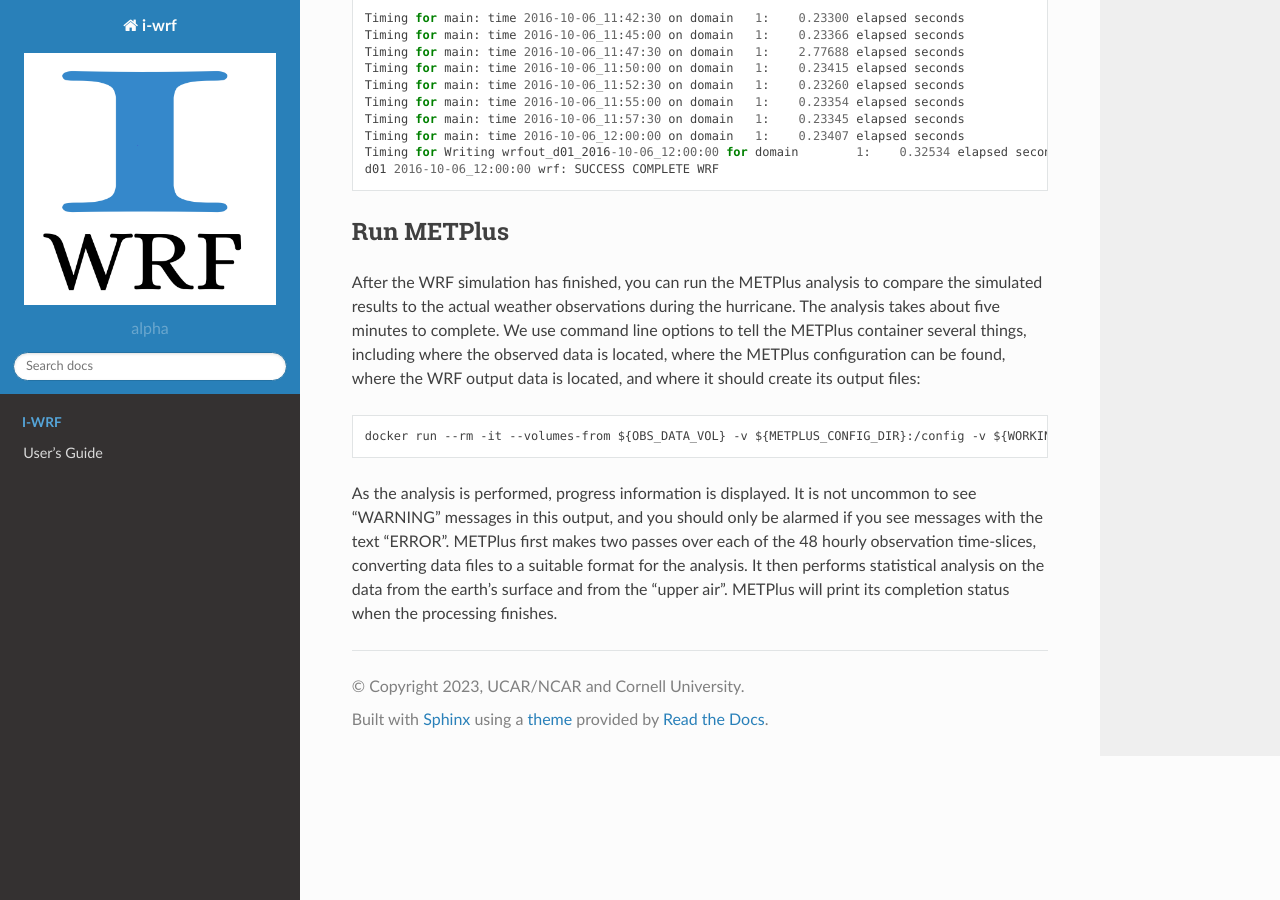
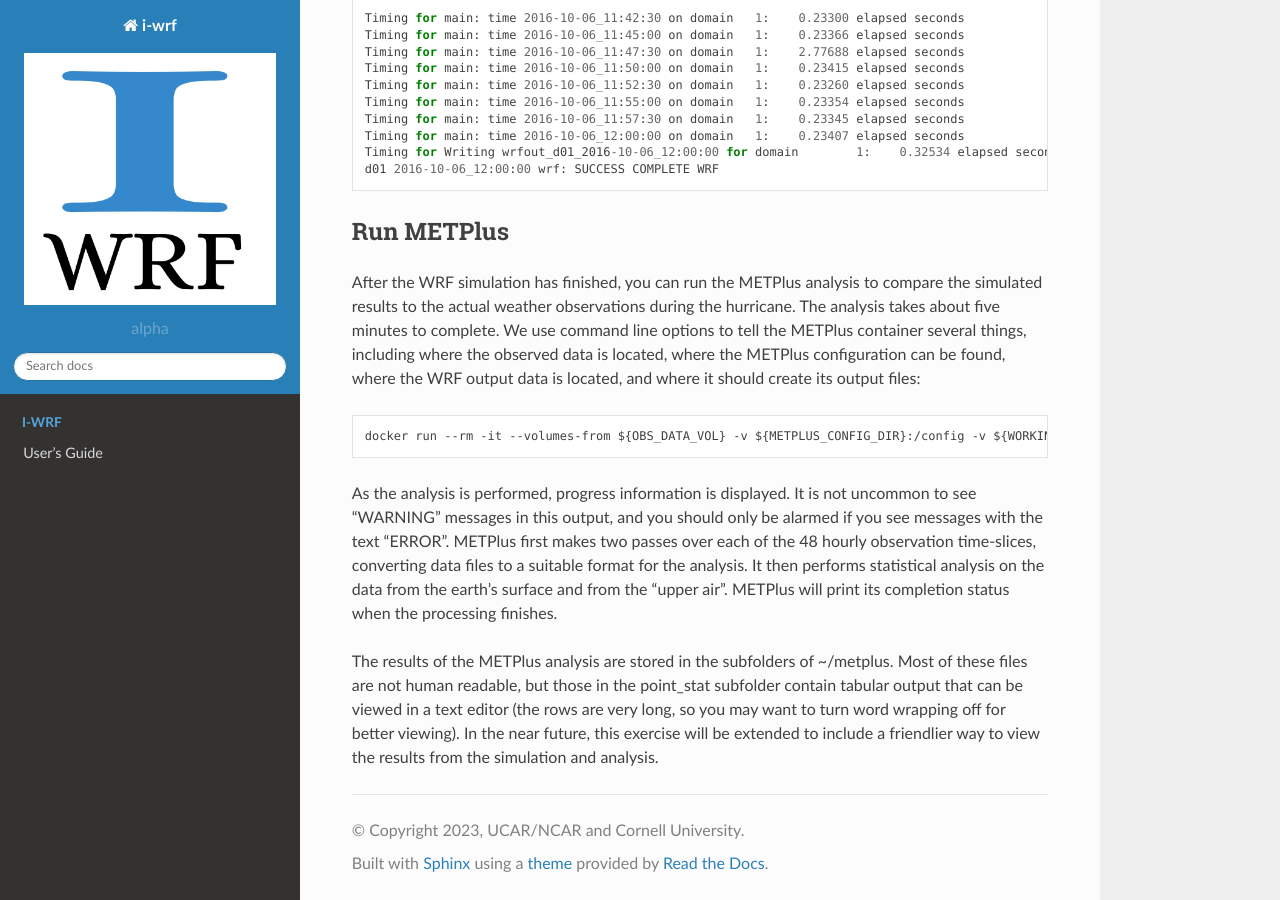
Before and after one commit to NCAR/i-wrf, a Sphinx documentation site: the page built from docs/Users_Guide/matthewjetstream.rst, in a window 1280 px wide and 900 px high, scrolled down 6928 px. Built offline with Sphinx 7.4.7 and the Read the Docs theme 2.0.0, drawn with Linux system fonts in a browser that asks for light colours; comment, search, counter and statistics services are not loaded.

Commit message:
Add text about viewing the output of METPlus

```diff
--- a/docs/Users_Guide/matthewjetstream.rst
+++ b/docs/Users_Guide/matthewjetstream.rst
@@ -338,3 +338,10 @@ METPlus first makes two passes over each of the 48 hourly observation time-slice
 converting data files to a suitable format for the analysis.
 It then performs statistical analysis on the data from the earth's surface and from the "upper air".
 METPlus will print its completion status when the processing finishes.
+
+The results of the METPlus analysis are stored in the subfolders of ~/metplus.
+Most of these files are not human readable, but those in the point_stat subfolder
+contain tabular output that can be viewed in a text editor
+(the rows are very long, so you may want to turn word wrapping off for better viewing).
+In the near future, this exercise will be extended to include
+a friendlier way to view the results from the simulation and analysis.
```
